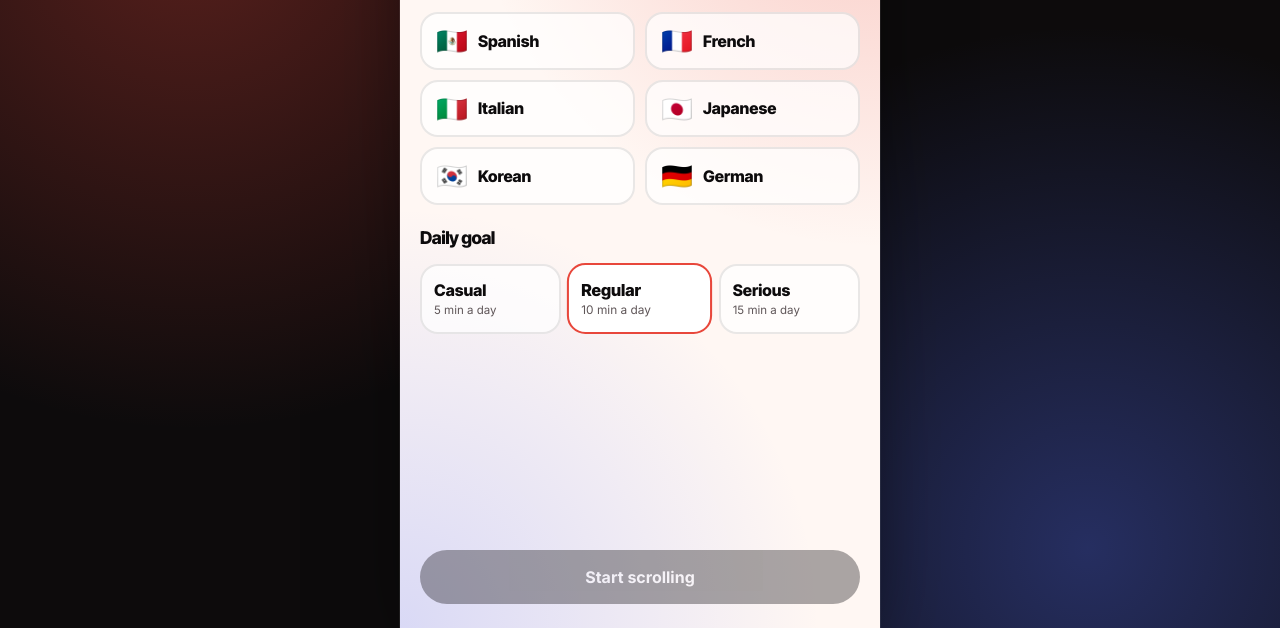
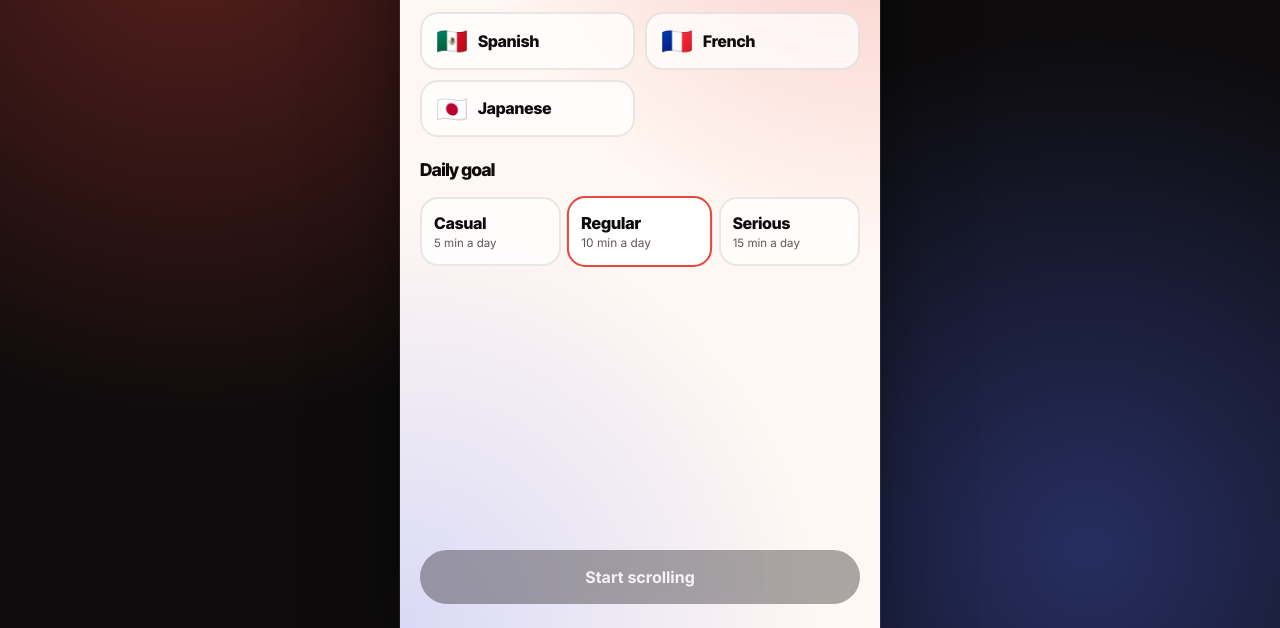
Before and after one commit to jengaWiz/LangRoll, a website: page apps/web/index.html in a window 1280 px wide. Shown: the part 172-800 px from the top of the page. Drawn offline with Linux system fonts and the light colour scheme.

Commit message:
feat(app): launch with Spanish, French and Japanese
Italian, Korean and German are removed from the app's content and the API's language list. Anyone who had picked a retired language is sent back to the language picker instead of the app failing on missing content.

```diff
--- a/apps/api/src/users.ts
+++ b/apps/api/src/users.ts
@@ -3,7 +3,8 @@ import type { Db } from "./db.js";
 
 // Languages with content in the app. Keep in sync with apps/web/content.js until content moves
 // into the database.
-export const LANGUAGES = ["es", "fr", "it", "ja", "ko", "de"] as const;
+// Launch languages: Spanish, French and Japanese.
+export const LANGUAGES = ["es", "fr", "ja"] as const;
 export const DAILY_GOALS = [30, 60, 100] as const;
 
 const isTimeZone = (tz: string) => {
--- a/apps/web/app.js
+++ b/apps/web/app.js
@@ -53,6 +53,9 @@ function persist() {
 }
 
 const state = load();
+// A language can be retired (the launch keeps es, fr and ja). Anyone who had picked one goes
+// back to language selection instead of the app crashing on content that no longer exists.
+if (state.lang && !LANGS[state.lang]) state.lang = null;
 
 function rollDay() {
   if (state.today.day !== dayKey()) state.today = { day: dayKey(), xp: 0, goalHit: false };
--- a/apps/web/content.js
+++ b/apps/web/content.js
@@ -12,10 +12,7 @@ const CREATORS = {
   diego:  { handle: "diego.dice",   a: "#ffb199", b: "#d9533d", initial: "D" },
   louis:  { handle: "louis.fr",     a: "#7d93ff", b: "#3646d6", initial: "L" },
   camille:{ handle: "camille.parle",a: "#a9b7ff", b: "#5470ff", initial: "C" },
-  giulia: { handle: "giulia.caffe", a: "#f9ab90", b: "#e3604a", initial: "G" },
   yuki:   { handle: "yuki.jp",      a: "#5470ff", b: "#8a4dff", initial: "Y" },
-  minji:  { handle: "minji.speaks", a: "#c6b3ff", b: "#8a4dff", initial: "J" },
-  jonas:  { handle: "jonas.sagt",   a: "#ff9a7a", b: "#5470ff", initial: "J" },
   priya:  { handle: "priya.learns", a: "#7d93ff", b: "#3646d6", initial: "P" },
 };
 
@@ -58,24 +55,6 @@ const LANGS = {
     duel: [["un", "1"], ["deux", "2"], ["cinq", "5"], ["huit", "8"], ["dix", "10"], ["onze", "11"], ["seize", "16"], ["vingt", "20"], ["trente", "30"], ["soixante", "60"], ["cent", "100"], ["trois", "3"]],
   },
 
-  it: {
-    name: "Italian", flag: "🇮🇹", speech: "it-IT",
-    clips: [
-      { id: "it-s1", kind: "speak", tag: "Your turn", line: "Un caffè, per favore.", meaning: "A coffee, please.",
-        caption: "ordering at the bar is cheaper than sitting down. now you can ☕", creator: "giulia" },
-      { id: "it-v1", kind: "vocab", tag: "Everyday", term: "Magari", phon: ["mah", "GAH", "ree"], hit: 1, meaning: "I wish / maybe",
-        caption: "the most Italian word. hope, doubt and a shrug in one 🤌", creator: "giulia" },
-      { id: "it-q1", kind: "quiz", tag: "Quick fire", q: "Io ___ fame.", sub: "I am hungry.", options: ["sono", "ho", "faccio"], answer: "ho",
-        explain: "Italians HAVE hunger: avere fame", caption: "you don't ARE hungry in Italy, you HAVE hunger 🍝", creator: "giulia" },
-      { id: "it-f1", kind: "flip", tag: "Word of the day", front: "abbiocco", reading: "ahb-BYOHK-koh", meaning: "post-meal drowsiness",
-        note: "the sleepy feeling after a big Sunday lunch. now it has a name", caption: "after nonna's lasagna, every time 😴", creator: "giulia" },
-      { id: "it-q2", kind: "quiz", tag: "Directions", q: "Dov'è la ___?", sub: "Where is the station?", options: ["stazione", "spiaggia", "scuola"], answer: "stazione",
-        explain: "la stazione = the train station", caption: "trains in Italy: beautiful, sometimes on time 🚆", creator: "giulia" },
-      { id: "it-v2", kind: "vocab", tag: "Toast", term: "Cin cin!", phon: ["CHIN", "chin"], hit: 0, meaning: "cheers!",
-        caption: "clink glasses, eye contact, or it's 7 years bad luck 🥂", creator: "giulia" },
-    ],
-    duel: [["uno", "1"], ["tre", "3"], ["sei", "6"], ["nove", "9"], ["dieci", "10"], ["tredici", "13"], ["venti", "20"], ["quaranta", "40"], ["cento", "100"], ["sette", "7"], ["due", "2"], ["trenta", "30"]],
-  },
 
   ja: {
     name: "Japanese", flag: "🇯🇵", speech: "ja-JP",
@@ -96,43 +75,7 @@ const LANGS = {
     duel: [["いち", "1"], ["に", "2"], ["さん", "3"], ["よん", "4"], ["ご", "5"], ["ろく", "6"], ["なな", "7"], ["はち", "8"], ["きゅう", "9"], ["じゅう", "10"], ["ひゃく", "100"], ["にじゅう", "20"]],
   },
 
-  ko: {
-    name: "Korean", flag: "🇰🇷", speech: "ko-KR",
-    clips: [
-      { id: "ko-v1", kind: "vocab", tag: "Hangul", term: "사랑", phon: ["sa", "RANG"], hit: 1, meaning: "love",
-        caption: "you've heard this in every K-drama ever 💕", creator: "minji" },
-      { id: "ko-q1", kind: "quiz", tag: "Quick fire", q: "___ 주세요.", sub: "Water, please.", options: ["물", "불", "말"], answer: "물",
-        explain: "물 (mul) = water. 불 = fire, 말 = horse", caption: "ordering fire at the restaurant is a choice 🔥", creator: "minji" },
-      { id: "ko-s1", kind: "speak", tag: "Your turn", line: "감사합니다", meaning: "Thank you", hint: "gam-sa-ham-ni-da",
-        caption: "the polite thank you. use it everywhere 🙏", creator: "minji" },
-      { id: "ko-f1", kind: "flip", tag: "Word of the day", front: "눈치", reading: "nunchi", meaning: "reading the room",
-        note: "the social sense of what others feel without them saying it", caption: "the Korean superpower 👀", creator: "minji" },
-      { id: "ko-v2", kind: "vocab", tag: "Food", term: "맛있어요", phon: ["ma", "SHI", "sseo", "yo"], hit: 1, meaning: "it's delicious",
-        caption: "say this and the ajumma gives you extra banchan 🍲", creator: "minji" },
-      { id: "ko-q2", kind: "quiz", tag: "Particles", q: "저___ 학생이에요.", sub: "I am a student.", options: ["는", "를", "에"], answer: "는",
-        explain: "는 marks the topic after a vowel", caption: "same trick as Japanese は 🤝", creator: "minji" },
-    ],
-    duel: [["하나", "1"], ["둘", "2"], ["셋", "3"], ["넷", "4"], ["다섯", "5"], ["여섯", "6"], ["일곱", "7"], ["여덟", "8"], ["아홉", "9"], ["열", "10"], ["스물", "20"], ["백", "100"]],
-  },
 
-  de: {
-    name: "German", flag: "🇩🇪", speech: "de-DE",
-    clips: [
-      { id: "de-v1", kind: "vocab", tag: "Everyday", term: "Doch!", phon: ["DOKH"], hit: 0, meaning: "yes it is! (contradicting a no)",
-        caption: "the word English is missing. use it to win every argument 😤", creator: "jonas" },
-      { id: "de-q1", kind: "quiz", tag: "Articles", q: "___ Mädchen ist nett.", sub: "The girl is nice.", options: ["Der", "Die", "Das"], answer: "Das",
-        explain: "-chen words are always das. grammar doesn't care about biology", caption: "German grammar, you so weird 🙃", creator: "jonas" },
-      { id: "de-s1", kind: "speak", tag: "Your turn", line: "Noch ein Bier, bitte.", meaning: "Another beer, please.",
-        caption: "Biergarten essential. Prost! 🍺", creator: "jonas" },
-      { id: "de-f1", kind: "flip", tag: "Word of the day", front: "Fernweh", reading: "FERN-vay", meaning: "longing for far places",
-        note: "the opposite of homesick: sick for somewhere you've never been", caption: "me looking at flights at 2am ✈️", creator: "jonas" },
-      { id: "de-q2", kind: "quiz", tag: "Quick fire", q: "Ich ___ aus Kanada.", sub: "I come from Canada.", options: ["komme", "bin", "gehe"], answer: "komme",
-        explain: "kommen aus = come from. Ich bin aus works too, but komme is the classic", caption: "small talk unlocked 🍁", creator: "jonas" },
-      { id: "de-v2", kind: "vocab", tag: "Slang", term: "Na?", phon: ["NAH"], hit: 0, meaning: "hey, how's it going?",
-        caption: "one syllable, a whole greeting. answer with \"na?\" back 😎", creator: "jonas" },
-    ],
-    duel: [["eins", "1"], ["zwei", "2"], ["drei", "3"], ["sieben", "7"], ["zehn", "10"], ["elf", "11"], ["zwölf", "12"], ["zwanzig", "20"], ["dreißig", "30"], ["fünfzig", "50"], ["hundert", "100"], ["neun", "9"]],
-  },
 };
 
 const THEMES = ["red", "blue", "coral", "peach", "ink", "violet"];
--- a/apps/web/index.html
+++ b/apps/web/index.html
@@ -93,8 +93,8 @@
     <div class="toast" id="toast" aria-live="polite"></div>
   </div>
 
-  <script src="content.js?v=4"></script>
+  <script src="content.js?v=5"></script>
   <script src="srs.js?v=4"></script>
-  <script src="app.js?v=6"></script>
+  <script src="app.js?v=7"></script>
 </body>
 </html>
--- a/apps/web/sw.js
+++ b/apps/web/sw.js
@@ -1,12 +1,12 @@
 // Offline app shell. Bump VERSION whenever app files change so phones pick up the update.
-const VERSION = "langroll-v7";
+const VERSION = "langroll-v8";
 const SHELL = [
   "./",
   "index.html",
   "app.css?v=5",
-  "content.js?v=4",
+  "content.js?v=5",
   "srs.js?v=4",
-  "app.js?v=6",
+  "app.js?v=7",
   "manifest.webmanifest",
   "icon.svg",
   "icon-192.png",
```
Also changed, not shown: apps/api/test/integration/me.test.ts (+1 -0 lines), tests/smoke.spec.js (+16 -0 lines).
